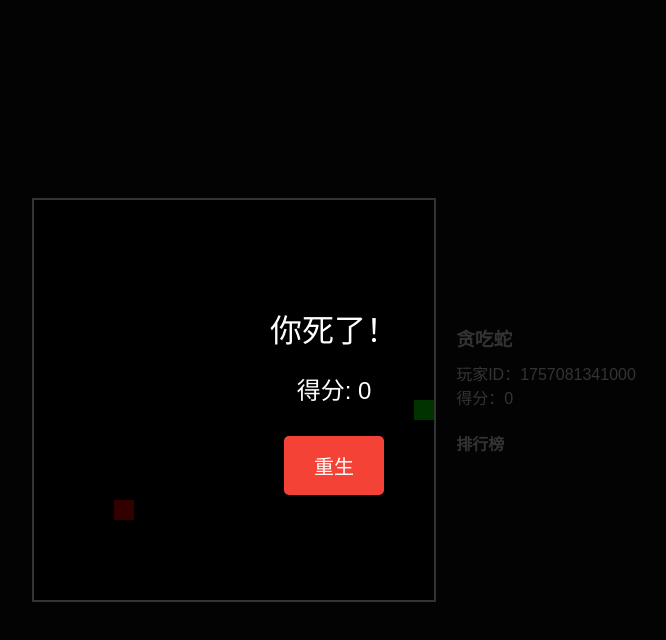
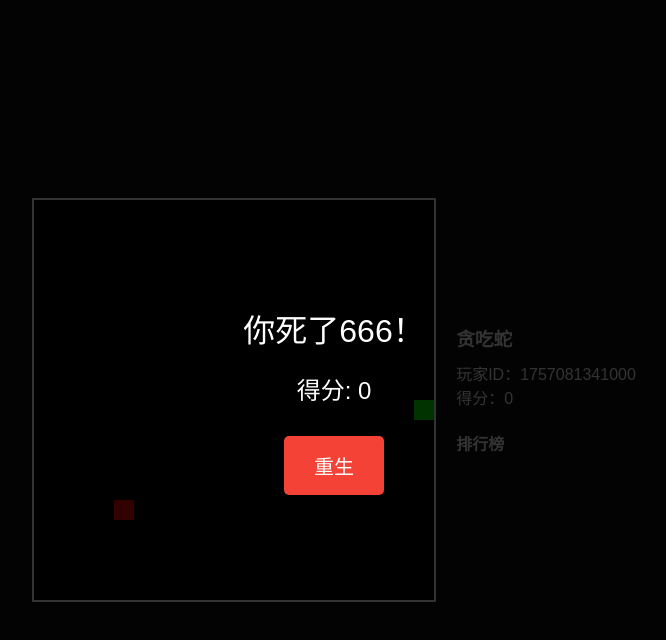
Before and after one commit to aiyouali/snake-game-server, a website: page 新建 文本文档.html in a window 1280 px wide. Both pictures are taken after a click on the button "开始游戏". Shown: the whole page, without its empty margins (306-972 px from the left). Drawn offline with nearby package versions, Linux system fonts and the light colour scheme; no server answers.

Commit message:
Update 新建 文本文档.html
666

```diff
--- a/新建 文本文档.html
+++ b/新建 文本文档.html
@@ -138,7 +138,7 @@
 
 <!-- 死亡页面 -->
 <div id="deathScreen">
-    <div id="deathMessage">你死了！</div>
+    <div id="deathMessage">你死了666！</div>
     <div id="deathScore">得分: 0</div>
     <button id="respawnButton">重生</button>
 </div>
```
